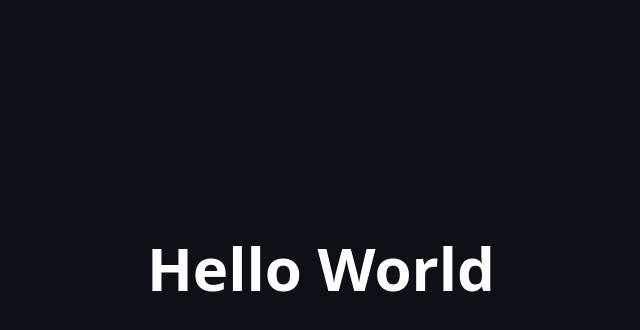
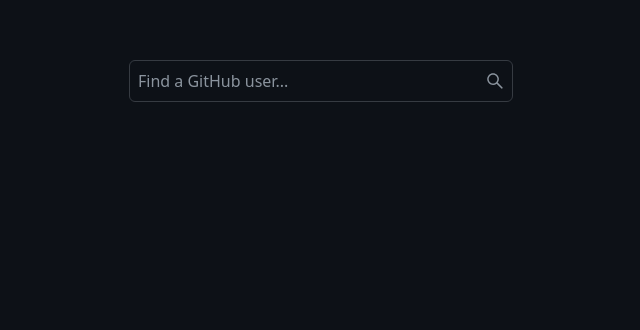
Before and after one commit to kgni/mvst-coding-challenge, a Next.js app: page / in a window 1280 px wide. Shown: the part 132-462 px from the top of the page, without its empty margins (319-959 px from the left). Built offline with nearby package versions, Linux system fonts and the light colour scheme.

Commit message:
add search components, searchbar, dropdown. add models for interfaces

```diff
--- /dev/null
+++ b/components/Search/Search.tsx
@@ -0,0 +1,30 @@
+import React, { useState } from 'react';
+import SearchBar from './SearchBar';
+import SearchResultsUserDropDown from './SearchResultsUserDropDown';
+import { UserSearchResult } from '../../model';
+import { useQuery } from '@tanstack/react-query';
+const Search = () => {
+	const [inputValue, setInputValue] = useState('');
+
+	const [users, setUsers] = useState<UserSearchResult[] | null>(null);
+
+	const { data } = useQuery(['test'], () => Promise.resolve('hello'));
+
+	console.log(data);
+
+	return (
+		<section className="pt-48">
+			<SearchBar
+				type="input"
+				id="search"
+				placeholder="Find a GitHub user..."
+				inputValue={inputValue}
+				setInputValue={setInputValue}
+				className="p-2 bg-primary border-[1px] border-btnBorder placeholder:font-thin w-full rounded-md  placeholder:text-text focus:outline-none outline-none focus:border-btnText  text-btnText  duration-75"
+			/>
+			{inputValue && <SearchResultsUserDropDown users={users} />}
+		</section>
+	);
+};
+
+export default Search;
--- /dev/null
+++ b/components/Search/SearchBar.tsx
@@ -0,0 +1,69 @@
+import React, { ChangeEvent, useState } from 'react';
+import { AiOutlineSearch, AiOutlineClose } from 'react-icons/ai';
+
+// beacuse I want to be able to pass in anything as a attribute to an input, I'm setting props: any  - I'm not sure what the best practice is here, but I don't think it is setting it to any. Maybe an Interface where the inputprops are set to string | number, and then we can take it from there?
+const SearchBar = (props: any) => {
+	const [placeholderState, setPlaceholderState] = useState(props.placeholder);
+	const [isFocus, setIsFocus] = useState(false);
+	console.log(props.inputValue);
+	// the two onFocus and onBlur functions, does so we are not causing a re-render every single time we focus or blur.
+	function onFocusSetPlaceholder() {
+		if (!props.inputValue) {
+			setPlaceholderState('');
+		}
+		setIsFocus(true);
+	}
+
+	function onBlurSetPlaceholder() {
+		if (!props.inputValue) {
+			setPlaceholderState(props.placeholder);
+		}
+		setIsFocus(false);
+	}
+
+	function onMouseDownClearInput() {
+		props.setInputValue('');
+		setPlaceholderState(props.placeholder);
+		setIsFocus(false);
+	}
+
+	function onChangeSetValue(e: ChangeEvent<HTMLInputElement>) {
+		props.setInputValue(e.target.value);
+	}
+
+	return (
+		<form className="">
+			<div className="flex w-96 max-w-full mx-auto items-center relative">
+				<input
+					{...props}
+					onFocus={onFocusSetPlaceholder}
+					onBlur={onBlurSetPlaceholder}
+					onChange={onChangeSetValue}
+					value={props.inputValue}
+					placeholder={placeholderState}
+				></input>
+				{!props.inputValue && !isFocus && (
+					<label htmlFor="search" className="absolute right-2">
+						{' '}
+						<AiOutlineSearch
+							className={`${
+								isFocus ? 'text-btnText' : 'text-text'
+							}  text-xl cursor-pointer`}
+						/>
+					</label>
+				)}
+
+				{(isFocus || props.inputValue) && (
+					<AiOutlineClose
+						onMouseDown={onMouseDownClearInput}
+						className={`${
+							isFocus ? 'text-btnText' : 'text-text'
+						}  text-xl cursor-pointer absolute right-2`}
+					/>
+				)}
+			</div>
+		</form>
+	);
+};
+
+export default SearchBar;
--- /dev/null
+++ b/components/Search/SearchResultsUserDropDown.tsx
@@ -0,0 +1,23 @@
+import React from 'react';
+import { UserSearchResult } from '../../model';
+const SearchResultsUserDropDown = ({
+	users,
+}: {
+	users: UserSearchResult[] | null;
+}) => {
+	return (
+		<ul>
+			{users?.map((user) => (
+				<li className="flex" key={user.id}>
+					<img src={user.avatar_url} alt="avatar" />
+					<div>
+						<h3>{user.name}</h3>
+						<p>{user.login}</p>
+					</div>
+				</li>
+			))}
+		</ul>
+	);
+};
+
+export default SearchResultsUserDropDown;
--- /dev/null
+++ b/model.ts
@@ -0,0 +1,38 @@
+export interface User {
+	id: number;
+	name: string;
+	login: string;
+	bio?: string;
+	avatar_url: string;
+	url: string;
+	html_url: string;
+	repos_url: string;
+	followers: number;
+	following: number;
+	company?: string;
+	blog?: string;
+	location?: string;
+	email?: string;
+	twitter_username?: string;
+	public_repos: number;
+}
+
+export interface UserSearchResult {
+	id: number;
+	name: string;
+	login: string;
+	avatar_url: string;
+	url: string;
+	html_url: string;
+	repos_url: string;
+}
+
+export interface Repo {
+	id: number;
+	name: string;
+	html_url: string;
+	description?: string;
+	updated_at: string;
+	language?: string;
+	forks_count: number;
+}
--- a/package.json
+++ b/package.json
@@ -9,9 +9,13 @@
 		"lint": "next lint"
 	},
 	"dependencies": {
+		"@tanstack/react-query": "^4.13.4",
+		"framer-motion": "^7.6.1",
 		"next": "13.0.0",
+		"next-themes": "^0.2.1",
 		"react": "18.2.0",
-    "react-dom": "18.2.0"
+		"react-dom": "18.2.0",
+		"react-icons": "^4.6.0"
 	},
 	"devDependencies": {
 		"@types/node": "18.11.6",
--- a/pages/_app.tsx
+++ b/pages/_app.tsx
@@ -1,6 +1,12 @@
 import '../styles/globals.css';
 import type { AppProps } from 'next/app';
+import { QueryClientProvider, QueryClient } from '@tanstack/react-query';
 
 export default function App({ Component, pageProps }: AppProps) {
-	return <Component {...pageProps} />;
+	const queryClient = new QueryClient();
+	return (
+		<QueryClientProvider client={queryClient}>
+			<Component {...pageProps} />
+		</QueryClientProvider>
+	);
 }
--- a/pages/index.tsx
+++ b/pages/index.tsx
@@ -1,13 +1,11 @@
-import Head from 'next/head';
-import Image from 'next/image';
-import styles from '../styles/Home.module.css';
+import { use } from 'react';
+import { motion } from 'framer-motion';
+import Search from '../components/Search/Search';
 
 export default function Home() {
 	return (
-		<div className="h-screen w-screen bg-primary flex justify-center items-center">
-			<h1 className="text-white font-bold text-6xl select-none cursor-pointer hover:scale-110 duration-500">
-				Hello World
-			</h1>
-		</div>
+		<main className="h-screen text-center bg-primary px-4">
+			<Search />
+		</main>
 	);
 }
--- a/tailwind.config.js
+++ b/tailwind.config.js
@@ -4,6 +4,7 @@
 		'./pages/**/*.{js,ts,jsx,tsx}',
 		'./components/**/*.{js,ts,jsx,tsx}',
 	],
+	darkMode: 'class',
 	theme: {
 		extend: {
 			colors: {
```
Also changed, not shown: tsconfig.json (indentation only), 1 other file (tests, documents, lock files or other folders). Lines whose indentation alone changed are shown as unchanged.
